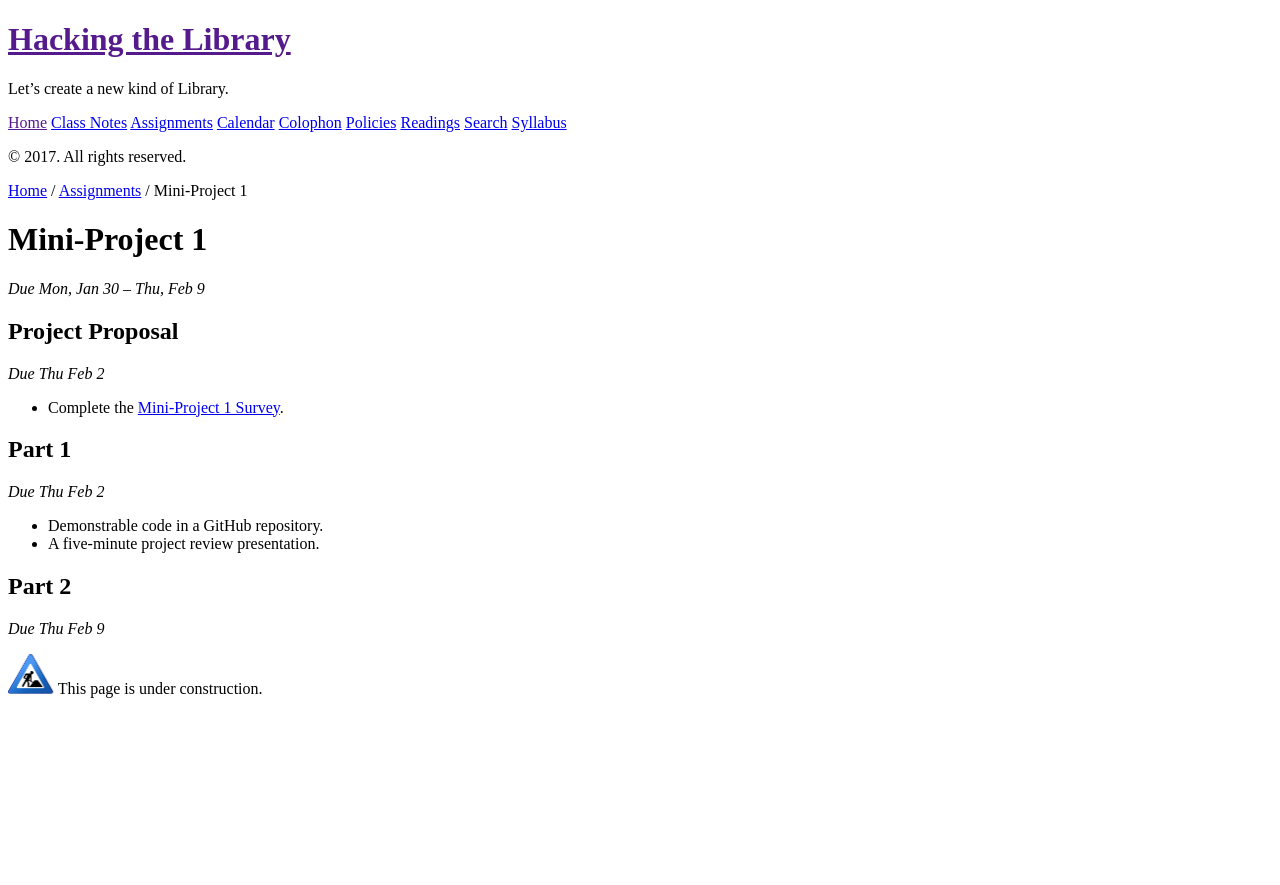
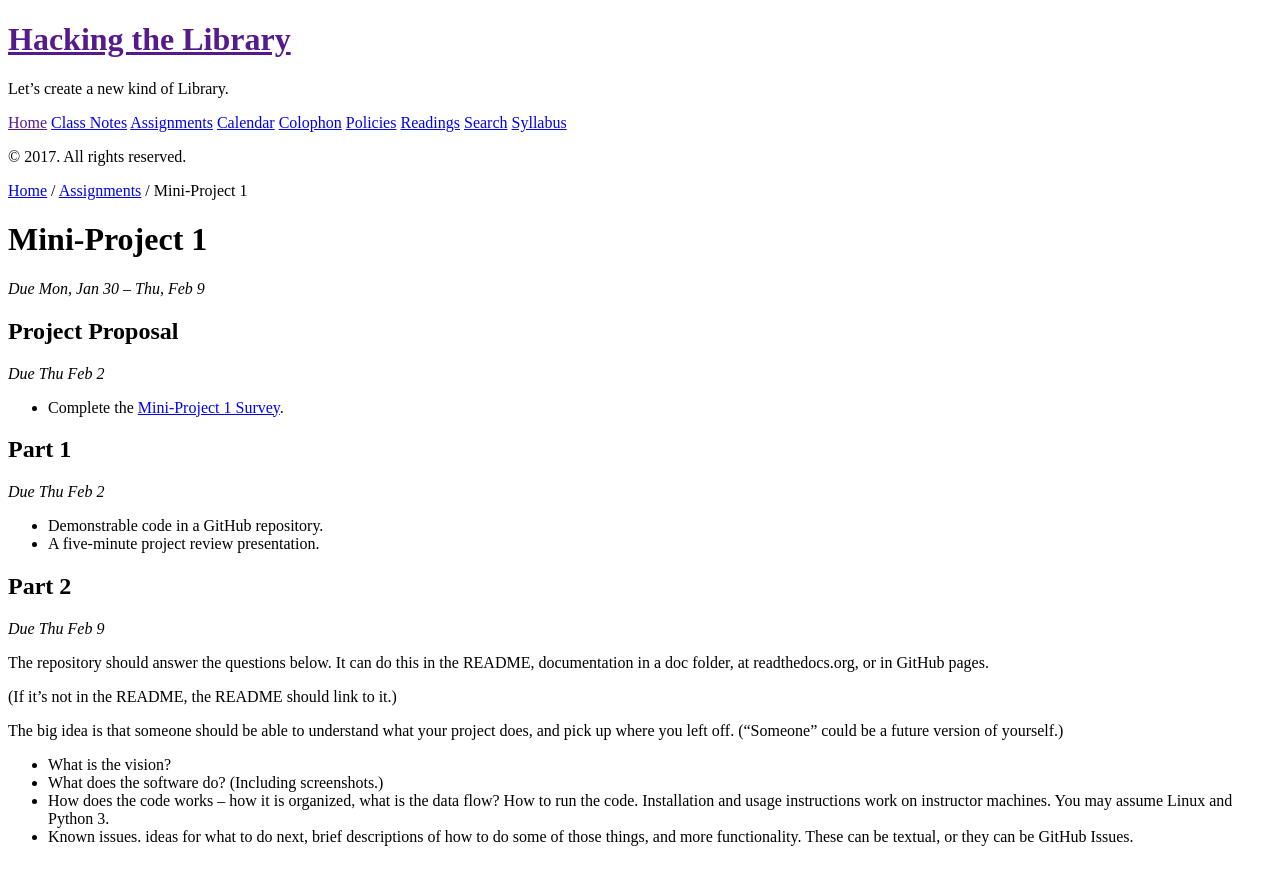
Before and after one commit to osteele/hackingthelibrary.org, a Jekyll site: the page built from _assignments/mini-project-1.md, in a window 1280 px wide. Shown: the top 885 px of the page. Built offline with Jekyll 4.4.1, drawn with Linux system fonts in a browser that asks for light colours.

Commit message:
mp1 rubric

```diff
--- a/_assignments/mini-project-1.md
+++ b/_assignments/mini-project-1.md
@@ -32,4 +32,14 @@ parts:
 
 <i>Due {{ page.parts[2].due_date | date: '%a %b %-d' }}</i>
 
-{% include construction %}
+The repository should answer the questions below. It can do this in the README, documentation in a doc folder, at readthedocs.org, or in GitHub pages.
+
+(If it’s not in the README, the README should link to it.)
+
+The big idea is that someone should be able to understand what your project does, and pick up where you left off. (“Someone” could be a future version of yourself.)
+
+* What is the vision?
+* What does the software do? (Including screenshots.)
+* How does the code works – how it is organized, what is the data flow?
+How to run the code. Installation and usage instructions work on instructor machines. You may assume Linux and Python 3.
+* Known issues. ideas for what to do next, brief descriptions of how to do some of those things, and more functionality. These can be textual, or they can be GitHub Issues.
```
